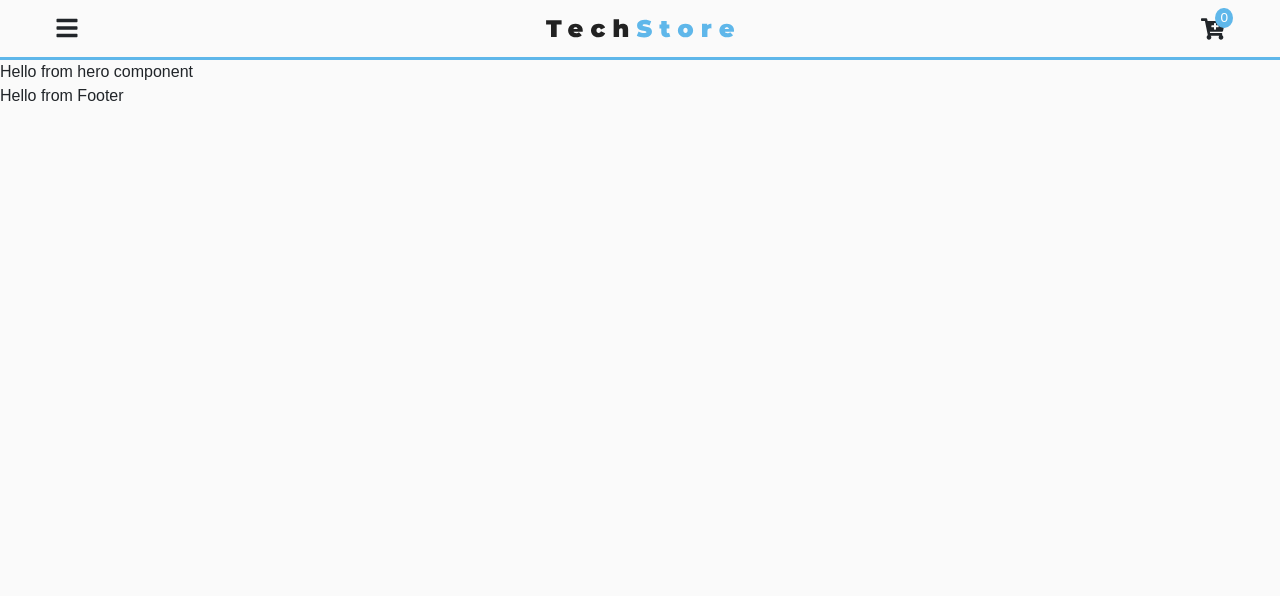
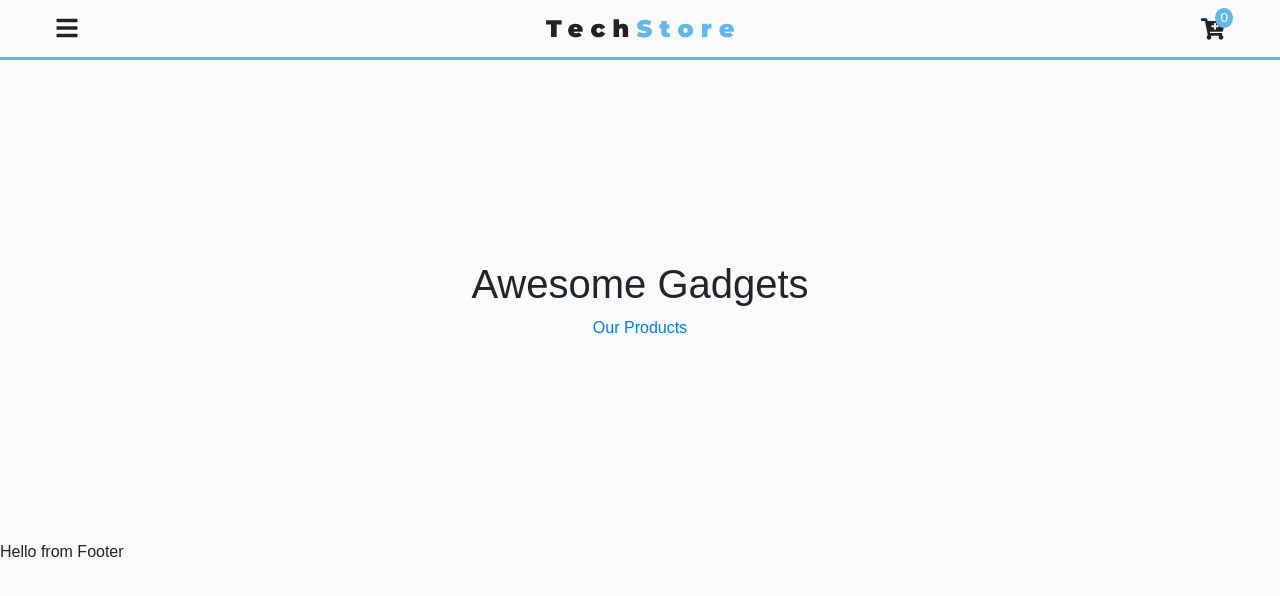
Before and after one commit to lopeselio/Gadget-Store-React, a React (Create React App) app: page / in a window 1280 px wide. Shown: the top 596 px of the page. Built offline with nearby package versions, Linux system fonts and the light colour scheme.

Commit message:
hero component css

```diff
--- a/src/components/HeroPage.js
+++ b/src/components/HeroPage.js
@@ -1,9 +1,24 @@
 import React from 'react'
+import styled from 'styled-components'
+import mainBcg from '../images/mainBcg.jpeg'
 
-export default function HeroPage() {
+export default function HeroPage ({ img, title, max, children }) {
   return (
-    <div>
-      Hello from hero component
-    </div>
+    <HeroWrapper max={max}>
+      <div className='banner'>
+        <h1 className='title'>{title}</h1>
+        {children}
+      </div>
+    </HeroWrapper>
   )
 }
+
+const HeroWrapper = styled.div`
+  text-align: center;
+  display: flex;
+  align-items: center;
+  justify-content: center;
+  min-height: ${props => (props.max ? '100vh' : '60vh')};
+
+
+`
--- a/src/pages/HomePage.js
+++ b/src/pages/HomePage.js
@@ -1,12 +1,12 @@
 import React from 'react'
-import { ProductConsumer } from '../context/context'
+// import { ProductConsumer } from '../context/context'
 import HeroPage from '../components/HeroPage'
 import { Link } from 'react-router-dom'
 
 export default function HomePage () {
   return (
     <>
-      <HeroPage>
+      <HeroPage title='Awesome Gadgets'>
         <Link to='/products'>Our Products</Link>
       </HeroPage>
     </>
```
